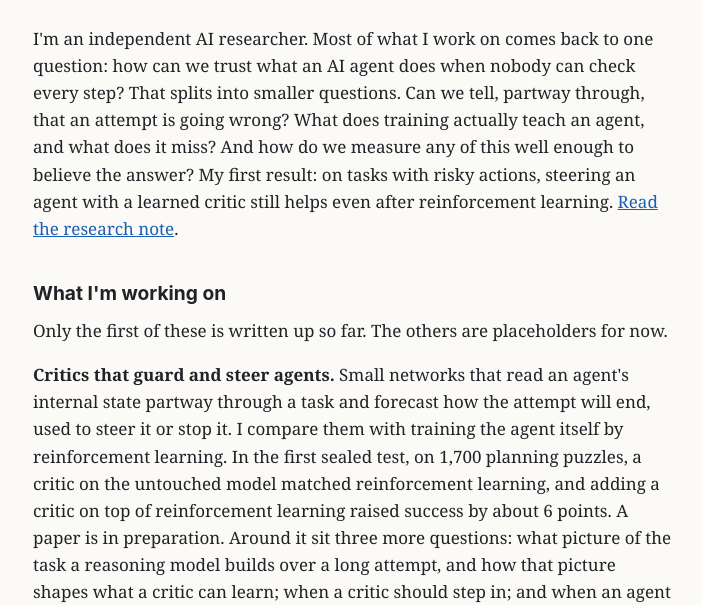
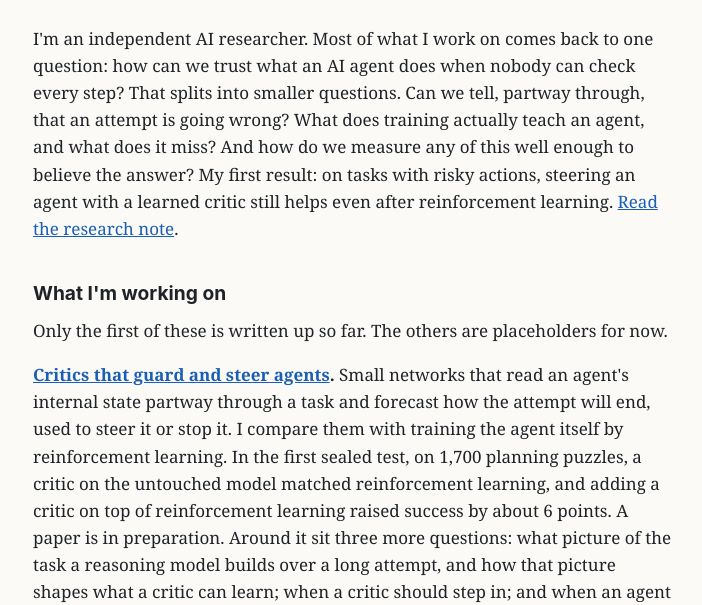
Before and after one commit to jeffpicel/jeffpicel.github.io, a plain HTML site: page index.html in a window 1280 px wide. Shown: the part 182-787 px from the top of the page, without its empty margins (287-989 px from the left). Drawn offline with Linux system fonts and the light colour scheme.

Commit message:
Link the critics stream title to the critics page
Co-Authored-By: Claude Opus 5.5 <noreply@anthropic.com>
Claude-Session: https://claude.ai/code/session_01XdHXP1ezNk6MLRsgHZrSkt

```diff
--- a/index.html
+++ b/index.html
@@ -20,7 +20,7 @@
 <h2>What I'm working on</h2>
 <p>Only the first of these is written up so far. The others are placeholders for now.</p>
 <ul class="interests">
-  <li><strong>Critics that guard and steer agents.</strong> Small networks that read an agent's internal state partway through a task and forecast how the attempt will end, used to steer it or stop it. I compare them with training the agent itself by reinforcement learning. In the first sealed test, on 1,700 planning puzzles, a critic on the untouched model matched reinforcement learning, and adding a critic on top of reinforcement learning raised success by about 6 points. A paper is in preparation. Around it sit three more questions: what picture of the task a reasoning model builds over a long attempt, and how that picture shapes what a critic can learn; when a critic should step in; and when an agent should stop spending compute. <a href="agenda.html">Read more</a></li>
+  <li><strong><a href="agenda.html">Critics that guard and steer agents</a>.</strong> Small networks that read an agent's internal state partway through a task and forecast how the attempt will end, used to steer it or stop it. I compare them with training the agent itself by reinforcement learning. In the first sealed test, on 1,700 planning puzzles, a critic on the untouched model matched reinforcement learning, and adding a critic on top of reinforcement learning raised success by about 6 points. A paper is in preparation. Around it sit three more questions: what picture of the task a reasoning model builds over a long attempt, and how that picture shapes what a critic can learn; when a critic should step in; and when an agent should stop spending compute. <a href="agenda.html">Read more</a></li>
   <li><strong>Learning from reward that generalizes.</strong> Reinforcement learning has worked very well within domains that have a checkable reward, such as math and code. Some of those gains carry over to nearby tasks, but they rarely travel far, so the field keeps building new training environments task by task. How can the gains from reward data carry across domains? I'm interested in signs that an agent has understood what matters, not just what was paid for: strategies, cognitive or physical, that carry over to new domains, that are learned quickly, or other markers of understanding. Part of this is whether a critic trained on some tasks still works on new ones. <span class="soon">Notes coming.</span></li>
   <li><strong>Paying for what you can measure.</strong> Economics has long studied what happens when people are paid only for the part of their work that can be measured. What does that predict when we train AI on rewards that miss part of what we care about, such as safety? Two questions I want to test: does learning to cheat on one task spread to others, and can a separate monitor catch kinds of cheating it was never shown? <span class="soon">Notes coming.</span></li>
 </ul>
```
